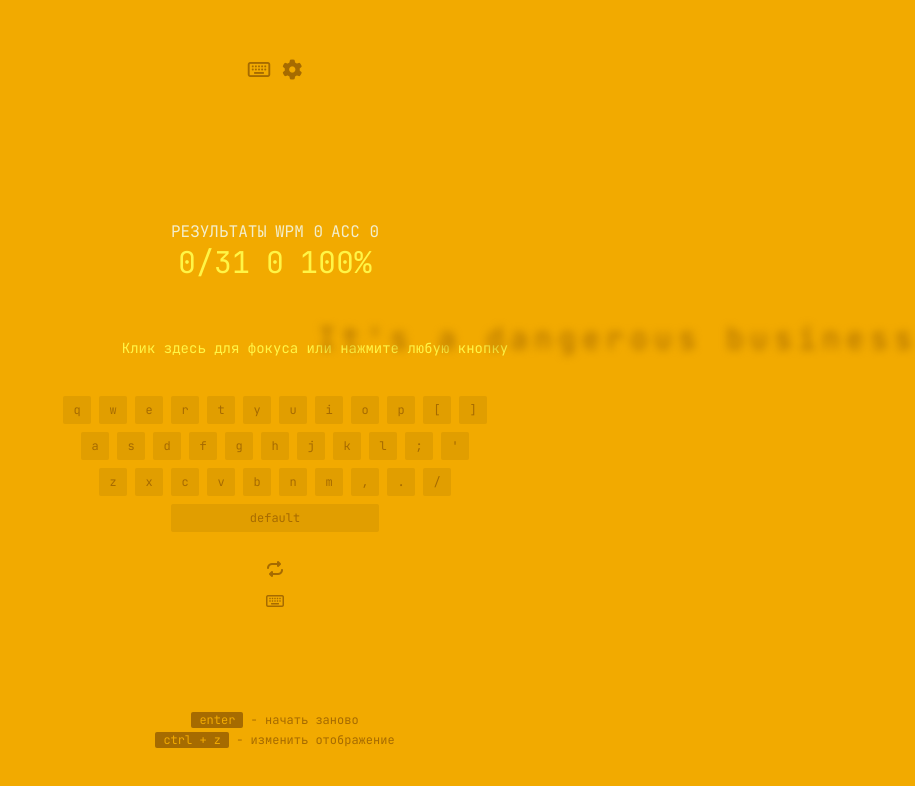
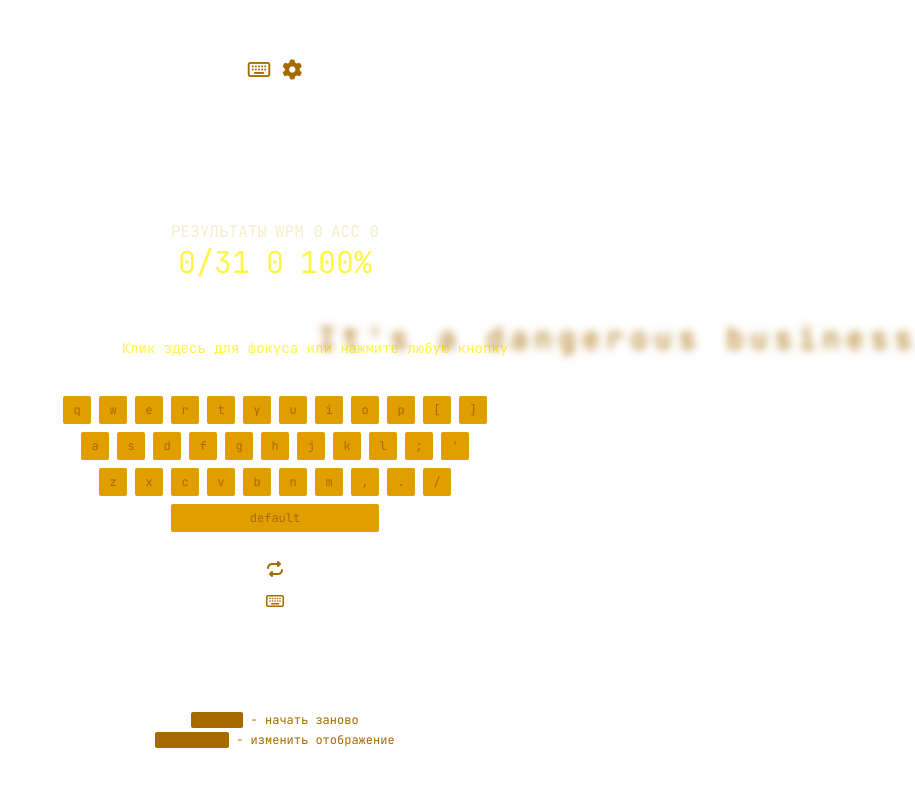
Before and after one commit to kirillmihalych/code-type, a Vue app: page / in a window 1280 px wide. Shown: the top 786 px of the page, without its empty margins (365-1280 px from the left). Built offline with nearby package versions, Linux system fonts and the light colour scheme; what @tanstack/vue-query would draw is missing.

Commit message:
<refactor>: restructer theme propertie names

```diff
--- a/src/assets/main.css
+++ b/src/assets/main.css
@@ -3,73 +3,57 @@
 @tailwind utilities;
 
 .fire {
+  --background: #0f0000;
   --primary: #b31313;
-  --secondary: #0f0000;
+  --error: #0d00c6;
   --caret: #683434;
-  --helper: #683434;
-  --error: #0d00c6;
-  --bg: #200a0a;
   --text: #5f342c;
   --sub: #ffffff;
+
+  --bg: #200a0a;
+  --helper: #683434;
   --animation-color-1: #feb90c;
   --animation-color-2: #b31313;
 }
 
 .matrix {
   --primary: #006500;
-  --secondary: #000000;
+  --background: #000000;
   --caret: #15ff00;
   --error: #ec4c56;
+  --text: rgba(21, 255, 0, 0.25);
+  --sub: #d1ffcd;
+
   --helper: #15ff00;
-  --text: rgba(21, 255, 0, 0.25);
   --bg: rgba(0, 101, 0, 0.25);
-  --sub: #d1ffcd;
   --animation-color-1: #15ff00;
   --animation-color-2: #19196f;
 }
 
 .iron-man {
+  --background: #ce1226;
   --primary: #fcd116;
-  --secondary: #ce1226;
   --caret: #fcd116;
   --error: #0068c6;
-  --bg: #9f1020;
-  --helper: #fcd116;
   --text: #6d0f19;
   --sub: #ffffff;
+
   --animation-color-1: #fcd116;
   --animation-color-2: #6d0f19;
+  --helper: #fcd116;
+  --bg: #9f1020;
 }
 
 .honey {
   --primary: #fff546;
-  --secondary: #f2aa00;
+  --background: #f2aa00;
   --caret: #a66b00;
   --error: #ce1226;
-  --bg: #e19e00;
-  --helper: #fff546;
   --text: #a66b00;
   --sub: #f3eecb;
+
+  --helper: #fff546;
+  --bg: #e19e00;
   --animation-color-1: #fff546;
-  --animation-color-2: #ffffff;
+  --animation-color-2: #f3eecb;
 }
-
-.bushido {
-  --primary: #ec4c56;
-  --secondary: #242933;
-  --helper: #f6f0e9;
-  --text: #596172;
-  --bg: #1c222d;
-  --error: #ec4c56;
-  --caret: #ec4c56;
-}
-
-.lil-dragon {
-  --primary: #8a5bd6;
-  --secondary: #ebe1ef;
-  --helper: #212b43;
-  --text: #a293c6;
-  --bg: #dac7e2;
-  --error: #f794ca;
-  --caret: #212b43;
-}
```
